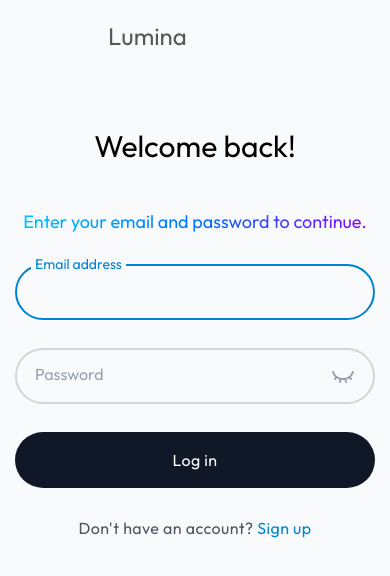
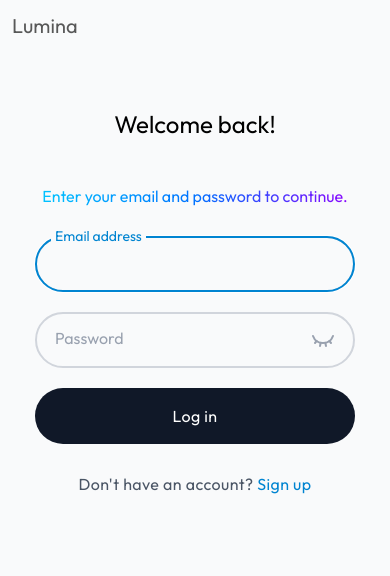
Before and after one commit to viveksingh-01/lumina, a React (Vite) app: page /auth/log-in in a window 390 px wide. Shown: the top 576 px of the page. Built offline with nearby package versions, Linux system fonts and the light colour scheme; no server answers.

Commit message:
feat: make app responsive for mobile devices

```diff
--- a/src/components/InputField/InputField.tsx
+++ b/src/components/InputField/InputField.tsx
@@ -24,12 +24,12 @@ const InputField: React.FC<InputFieldProps> = ({
   const [focused, setFocused] = useState(false);
   const [showPassword, setShowPassword] = useState(false);
   return (
-    <div className="mb-7 relative w-full">
+    <div className="mb-5 ml:mb-7 relative w-full">
       <input
         type={type === "password" ? (showPassword ? "text" : "password") : type}
         {...register}
         className={`
-          w-[360px] px-4 py-3 border-2 border-gray-300 rounded-full text-lg outline-sky-600
+          w-full px-4 py-3 border-2 border-gray-300 rounded-full text-lg outline-sky-600
           ${error && "border-red-600 outline-red-600"}
         `}
         onFocus={() => setFocused(true)}
--- a/src/components/Login/Login.tsx
+++ b/src/components/Login/Login.tsx
@@ -34,9 +34,9 @@ const Login: React.FC = () => {
 
   return (
     <div className="flex flex-col items-center p-4">
-      <h1 className="text-3xl p-2 mb-9">Welcome back!</h1>
-      <div>
-        <h2 className="mb-7 text-lg text-center text-gradient-lumina">Enter your email and password to continue.</h2>
+      <h1 className="text-2xl lg:text-3xl p-2 mb-9">Welcome back!</h1>
+      <section className="w-full max-w-[320px] lg:max-w-[360px]">
+        <h2 className="mb-7 lg:text-lg text-center text-gradient-lumina">Enter your email and password to continue.</h2>
         <form onSubmit={handleSubmit(submitForm)}>
           <motion.div
             initial={{ opacity: 0, x: 40 }}
@@ -70,7 +70,7 @@ const Login: React.FC = () => {
             </span>
           </p>
         </div>
-      </div>
+      </section>
     </div>
   );
 };
--- a/src/components/Main/Main.tsx
+++ b/src/components/Main/Main.tsx
@@ -60,9 +60,9 @@ const Main: React.FC<MainProps> = ({ currentPrompt, promptHistory, setPromptHist
   }
 
   return (
-    <div className="w-full p-5 px-7">
+    <div className="w-full p-3 md-py-5 md:px-7">
       <Navbar />
-      <div className="h-[calc(100vh-80px)] flex flex-col">
+      <div className="h-[calc(100vh-56px)] md:h-[calc(100vh-80px)] flex flex-col">
         <section className="grow flex justify-center items-center overflow-y-auto">
           {showContent ? (
             <div className="py-4 text-[#333] w-[800px] h-full overflow-scroll">
@@ -75,7 +75,7 @@ const Main: React.FC<MainProps> = ({ currentPrompt, promptHistory, setPromptHist
               </div>
             </div>
           ) : (
-            <div className="mx-auto text-5xl font-bold text-center text-[#c4c7c5]">
+            <div className="mx-auto text-3xl md:text-5xl font-bold text-center text-[#c4c7c5]">
               <h3>
                 Meet <span className="text-gradient-lumina">Lumina</span>,
               </h3>
--- a/src/components/Navbar/Navbar.tsx
+++ b/src/components/Navbar/Navbar.tsx
@@ -45,8 +45,8 @@ const Navbar: React.FC = () => {
   };
 
   return (
-    <nav className="flex justify-between items-center pr-2">
-      <p className="text-2xl text-[#585858]">Lumina</p>
+    <nav className="lg:py-2 flex justify-between items-center">
+      <p className="text-xl lg:text-2xl text-[#585858]">Lumina</p>
       {isAuthorized ? (
         <div className="flex gap-1.5 items-center">
           <p className="text-lg tracking-wide text-[#1b1c1d]">{firstName}</p>
@@ -57,7 +57,7 @@ const Navbar: React.FC = () => {
             <div
               ref={dropdownRef}
               onClick={handleLogout}
-              className="absolute w-36 top-15 right-9 z-10 px-4 py-2 text-center text-sm tracking-wide text-gray-700 hover:bg-gray-100 hover:cursor-pointer rounded-md bg-white shadow-lg ring-1 ring-[#1b1c1d] ring-opacity-5"
+              className="absolute w-32 top-12 right-4 lg:top-16 lg:right-8 z-10 px-4 py-2 text-center text-sm tracking-wide text-gray-700 hover:bg-gray-100 hover:cursor-pointer rounded-md bg-white shadow-lg ring-1 ring-[#1b1c1d] ring-opacity-5"
             >
               Sign out
             </div>
--- a/src/components/PromptInput/PromptInput.tsx
+++ b/src/components/PromptInput/PromptInput.tsx
@@ -66,7 +66,7 @@ const PromptInput: React.FC<PromptInputProps> = ({ handleContentGeneration, prom
 
   return (
     <section className="w-full flex flex-col items-center justify-center">
-      <div className="input-container w-[800px] p-2 flex justify-between gap-4 bg-[#f0f4f9] text-lg rounded-full">
+      <div className="input-container w-full max-w-[800px] p-2 flex justify-between gap-4 bg-[#f0f4f9] text-lg rounded-full">
         <input
           type="text"
           value={prompt}
--- a/src/components/Sidebar/Sidebar.css
+++ b/src/components/Sidebar/Sidebar.css
@@ -1,7 +1,6 @@
 .sidebar {
   padding: 1rem;
   background-color: #f0f4f9;
-  display: inline-flex;
   flex-direction: column;
   justify-content: space-between;
   min-width: 80px;
--- a/src/components/Sidebar/Sidebar.tsx
+++ b/src/components/Sidebar/Sidebar.tsx
@@ -35,7 +35,7 @@ const Sidebar: React.FC<SidebarProps> = ({ promptHistory, setCurrentPrompt }) =>
     <aside
       onMouseEnter={() => handleToggleOnHover(true)}
       onMouseLeave={() => handleToggleOnHover(false)}
-      className={`sidebar ${isExpanded ? "expanded" : ""}`}
+      className={`hidden lg:inline-flex sidebar ${isExpanded ? "expanded" : ""}`}
     >
       <div className="top">
         <button onClick={handleToggleOnClick} className="p-3 rounded-full hover:bg-[#e2e6eb] cursor-pointer">
--- a/src/components/Signup/SignupMultistep.tsx
+++ b/src/components/Signup/SignupMultistep.tsx
@@ -59,13 +59,14 @@ const SignupMultistep = () => {
     <Success />
   ) : (
     <div className="p-4 flex flex-col items-center">
-      <h1 className="text-3xl p-2 mb-9">Create an account</h1>
-      <div>
+      <h1 className="text-2xl lg:text-3xl p-2 mb-9">Create an account</h1>
+      <section className="w-full max-w-[320px] lg:max-w-[360px]">
         <form onSubmit={handleSubmit(submitForm)}>
-          <div className="w-full max-w-md rounded-lg p-4 relative overflow-hidden">
           {step === 1 && (
             <StepWrapper key="step1">
-                <h2 className="mb-7 text-lg text-center text-gradient-lumina">First things first, enter your email.</h2>
+              <h2 className="mb-7 lg:text-lg text-center text-gradient-lumina">
+                First things first, enter your email.
+              </h2>
               <InputField
                 type="text"
                 name="email"
@@ -86,7 +87,7 @@ const SignupMultistep = () => {
 
           {step === 2 && (
             <StepWrapper key="step2">
-                <h2 className="mb-7 text-lg text-center text-gradient-lumina">What should we call you?</h2>
+              <h2 className="mb-7 lg:text-lg text-center text-gradient-lumina">What should we call you?</h2>
               <InputField
                 type="text"
                 name="name"
@@ -103,7 +104,7 @@ const SignupMultistep = () => {
 
           {step === 3 && (
             <StepWrapper key="step3">
-                <h2 className="mb-7 text-lg text-center text-gradient-lumina">
+              <h2 className="mb-7 lg:text-lg text-center text-gradient-lumina">
                 Almost there! Choose a secure password.
               </h2>
               <InputField
@@ -143,9 +144,8 @@ const SignupMultistep = () => {
               </button>
             ) : null}
           </div>
-          </div>
         </form>
-      </div>
+      </section>
       <div className="my-3 text-center text-gray-600 tracking-wide">
         <p>
           Already have an account?{" "}
--- a/src/pages/Auth/Auth.tsx
+++ b/src/pages/Auth/Auth.tsx
@@ -3,9 +3,9 @@ import { Link, Outlet } from "react-router-dom";
 const Auth: React.FC = () => {
   return (
     <main className="min-h-screen bg-gray-50">
-      <nav className="p-5 ml-[88px] mb-8">
+      <nav className="p-3 lg:p-5 mb-8">
         <Link to="/">
-          <h2 className="text-2xl text-[#585858]">Lumina</h2>
+          <h2 className="text-xl lg:text-2xl text-[#585858]">Lumina</h2>
         </Link>
       </nav>
       <Outlet />
```
Lines whose indentation alone changed are shown as unchanged.
